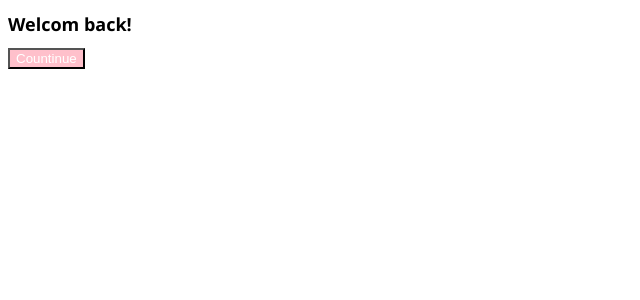
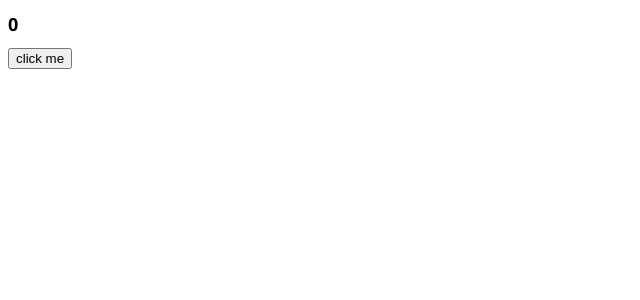
Before and after one commit to leeyeonji28/nomadcoders_react_exam, a React (Create React App) app: page / in a window 1280 px wide. Shown: the top 300 px of the page, without its empty margins (0-640 px from the left). Built offline with nearby package versions, Linux system fonts and the light colour scheme.

Commit message:
COUNTER BUTTON 생성

```diff
--- a/src/App.js
+++ b/src/App.js
@@ -1,11 +1,14 @@
 import Button from "./Button";
 import styles from "./App.module.css";
+import { useState } from "react";
 
 function App() {
+  const [counter, setValue] = useState(0);
+  const onClick = () => setValue((prev) => prev + 1);
   return (
     <div>
-      <h1 className={styles.title}>Welcom back!</h1>
-      <Button text={"Countinue"} />
+      <h1 className={styles.title}>{counter}</h1>
+      <button onClick={onClick}>click me</button>
     </div>
   );
 }
```
